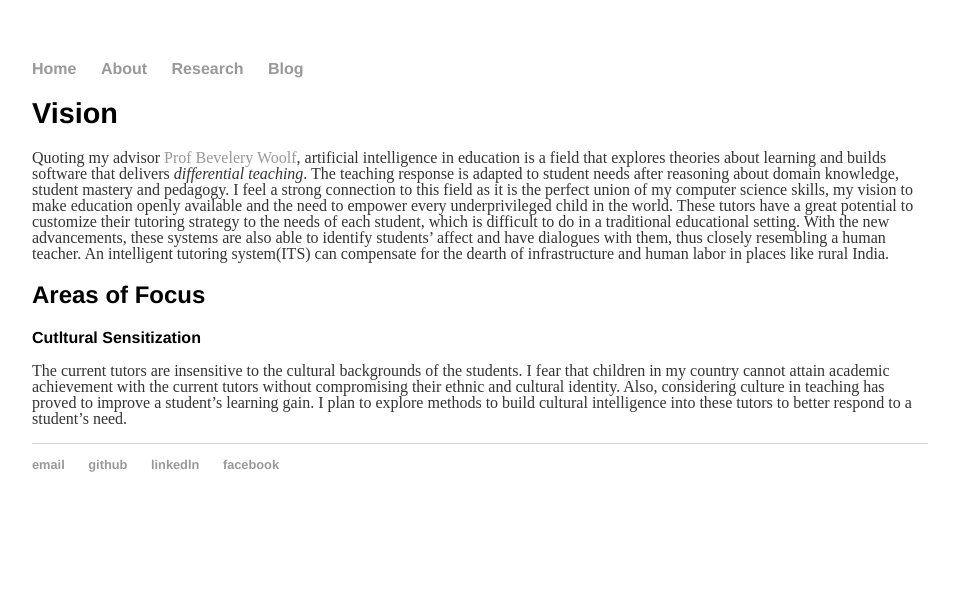
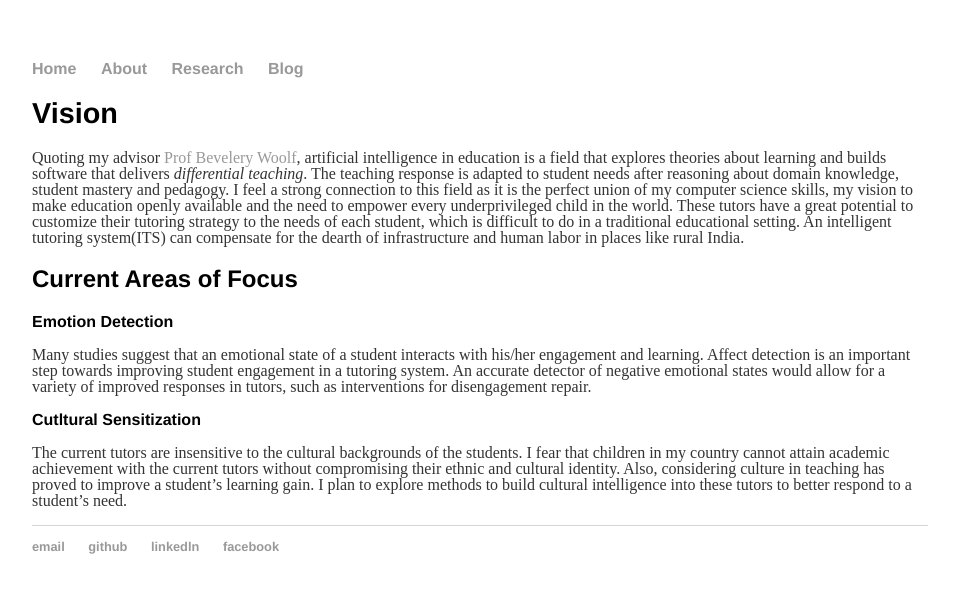
Before and after one commit to Shamya/shamyatest.github.io, a Jekyll site: the page built from research/index.html, in a window 1280 px wide. Shown: the top 593 px of the page, without its empty margins (160-1119 px from the left). Built offline with Jekyll 4.4.1, drawn with Linux system fonts in a browser that asks for light colours.

Commit message:
Update index.html

```diff
--- a/research/index.html
+++ b/research/index.html
@@ -4,9 +4,12 @@ title: Shamya Karumbaiah
 ---
 <div class="blurb">
         <h1>Vision</h1>
-	<p>Quoting my advisor <a href=" http://althea.cs.umass.edu/bpw/bpwindex.html"> Prof Bevelery Woolf</a>, artificial intelligence in education is a field that explores theories about learning and builds software that delivers <em>differential teaching</em>. The teaching response is adapted to student needs after reasoning about domain knowledge, student mastery and pedagogy. I feel a strong connection to this field as it is the perfect union of my computer science skills, my vision to make education openly available and the need to empower every underprivileged child in the world. These tutors have a great potential to customize their tutoring strategy to the needs of each student, which is difficult to do in a traditional educational setting. With the new advancements, these systems are also able to identify students’ affect and have dialogues with them, thus closely resembling a human teacher. An intelligent tutoring system(ITS) can compensate for the dearth of infrastructure and human labor in places like rural India.</p>
+	<p>Quoting my advisor <a href=" http://althea.cs.umass.edu/bpw/bpwindex.html"> Prof Bevelery Woolf</a>, artificial intelligence in education is a field that explores theories about learning and builds software that delivers <em>differential teaching</em>. The teaching response is adapted to student needs after reasoning about domain knowledge, student mastery and pedagogy. I feel a strong connection to this field as it is the perfect union of my computer science skills, my vision to make education openly available and the need to empower every underprivileged child in the world. These tutors have a great potential to customize their tutoring strategy to the needs of each student, which is difficult to do in a traditional educational setting. An intelligent tutoring system(ITS) can compensate for the dearth of infrastructure and human labor in places like rural India.</p>
 
-	<h2>Areas of Focus</h2>
+	<h2>Current Areas of Focus</h2>
+	<h3>Emotion Detection</h3>
+	<p>Many studies suggest that an emotional state of a student interacts with his/her engagement and learning. Affect detection is an important step towards improving student engagement in a tutoring system. An accurate detector of negative emotional states would allow for a variety of improved responses in tutors, such as interventions for disengagement repair.</p>
+
 	<h3>Cutltural Sensitization</h3>
 	<p>The current tutors are insensitive to the cultural backgrounds of the students. I fear that children in my country cannot attain academic achievement with the current tutors without compromising their ethnic and cultural identity. Also, considering culture in teaching has proved to improve a student’s learning gain. I plan to explore methods to build cultural intelligence into these tutors to better respond to a student’s need.</p>
 
```
